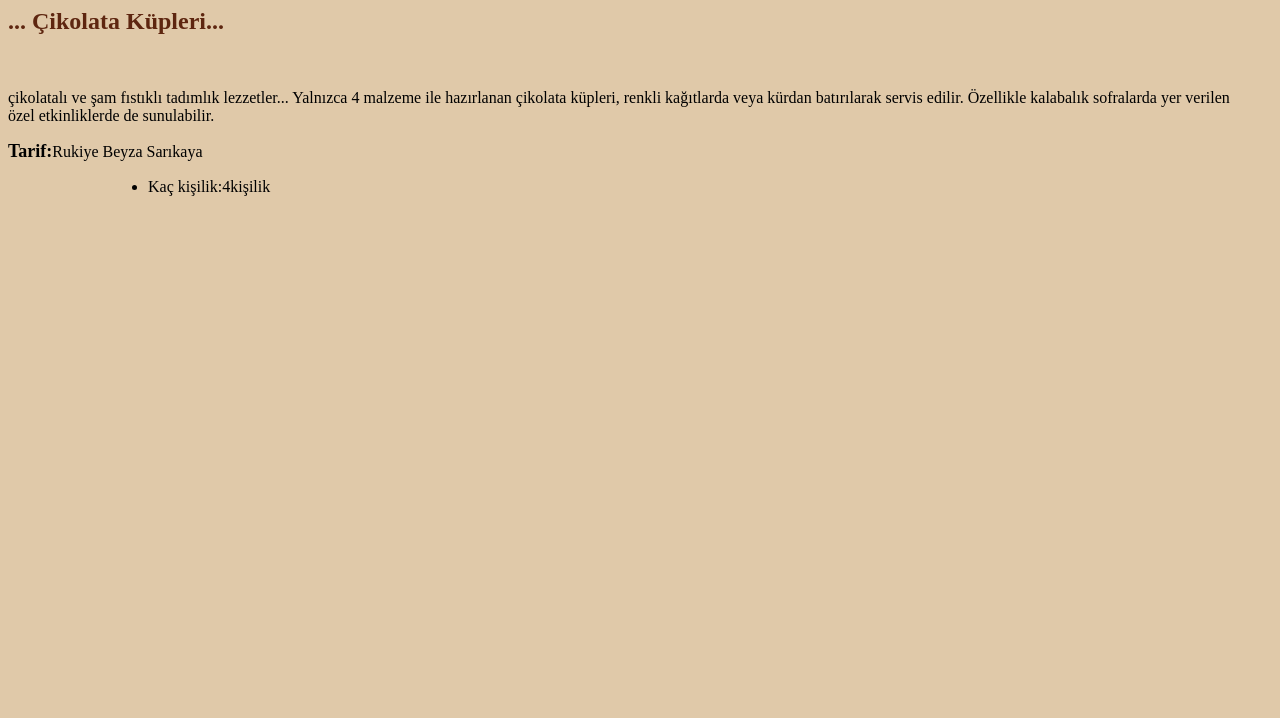
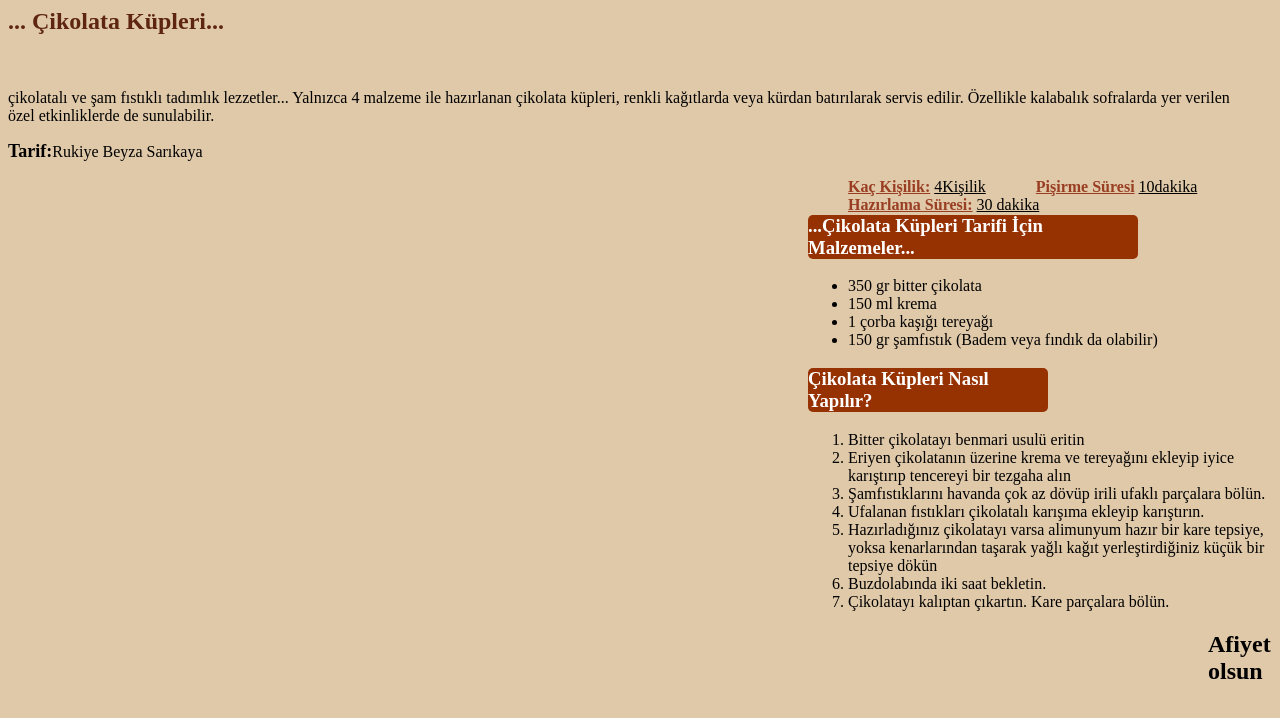
Before and after one commit to acelyabasak/HTML, a plain HTML site: page Example2/index.html in a window 1280 px wide. Drawn offline with Linux system fonts and the light colour scheme.

Commit message:
kek tarifi update

```diff
--- a/Example2/index.html
+++ b/Example2/index.html
@@ -15,10 +15,49 @@
         <p><b style="font-size:18px;">Tarif:</b>Rukiye Beyza Sarıkaya</p>
     </article>
 
-    <article style="margin-left: 100px;">
+    <article style="margin-left: 800px">
         <ul>
-            <li>Kaç kişilik:4kişilik</li>
+            <li style="float: left; padding-right: 50px;list-style-type: none;">
+                <a style="color:#993e23;" href=""><b>Kaç Kişilik:</b></a>
+                <a href=""style='color:black'>4Kişilik</a>
+            </li>
+            <li style="float: left; padding-right: 50px;list-style-type: none;">
+                <a style="color:#993e23;" href=""><b>Hazırlama Süresi:</b></a>
+                <a href=""style='color:black'>30 dakika</a>
+            </li>
+            <li style="padding-right: 50px;list-style-type: none;">
+                <a style="color:#993e23;" href=""><b>Pişirme Süresi</b></a>
+                <a href=""style='color:black'>10dakika</a>
+            </li>
         </ul>
+    </article>
+    <article style="margin-left:800px">
+        <h3 style="background-color: #963102;color:white;border-radius:5px;width:330px">
+            ...Çikolata Küpleri Tarifi İçin Malzemeler...
+        </h3>
+        <ul>
+            <li>350 gr bitter çikolata</li>
+            <li>150 ml krema</li>
+            <li>1 çorba kaşığı tereyağı</li>
+            <li>150 gr şamfıstık (Badem veya fındık da olabilir)</li>
+        </ul>
+    </article>
+    <article style="margin-left:800px">
+        <h3 style="background-color: #963102;color:white;border-radius:5px;width:240px">
+            Çikolata Küpleri Nasıl Yapılır?
+        </h3>
+        <ol>
+            <li>Bitter çikolatayı benmari usulü eritin</li>
+            <li>Eriyen çikolatanın üzerine krema ve tereyağını ekleyip iyice karıştırıp tencereyi bir tezgaha alın</li>
+            <li>Şamfıstıklarını havanda çok az dövüp irili ufaklı parçalara bölün.</li>
+            <li>Ufalanan fıstıkları çikolatalı karışıma ekleyip karıştırın.</li>
+            <li>Hazırladığınız çikolatayı varsa alimunyum hazır bir kare tepsiye, yoksa kenarlarından taşarak yağlı kağıt yerleştirdiğiniz küçük bir tepsiye dökün</li>
+            <li>Buzdolabında iki saat bekletin.</li>
+            <li>Çikolatayı kalıptan çıkartın. Kare parçalara bölün.</li>
+        </ol>
+    </article>
+    <article style=" margin-left:1200px">
+        <h2>Afiyet olsun</h2>
     </article>
 
 </body>
```
